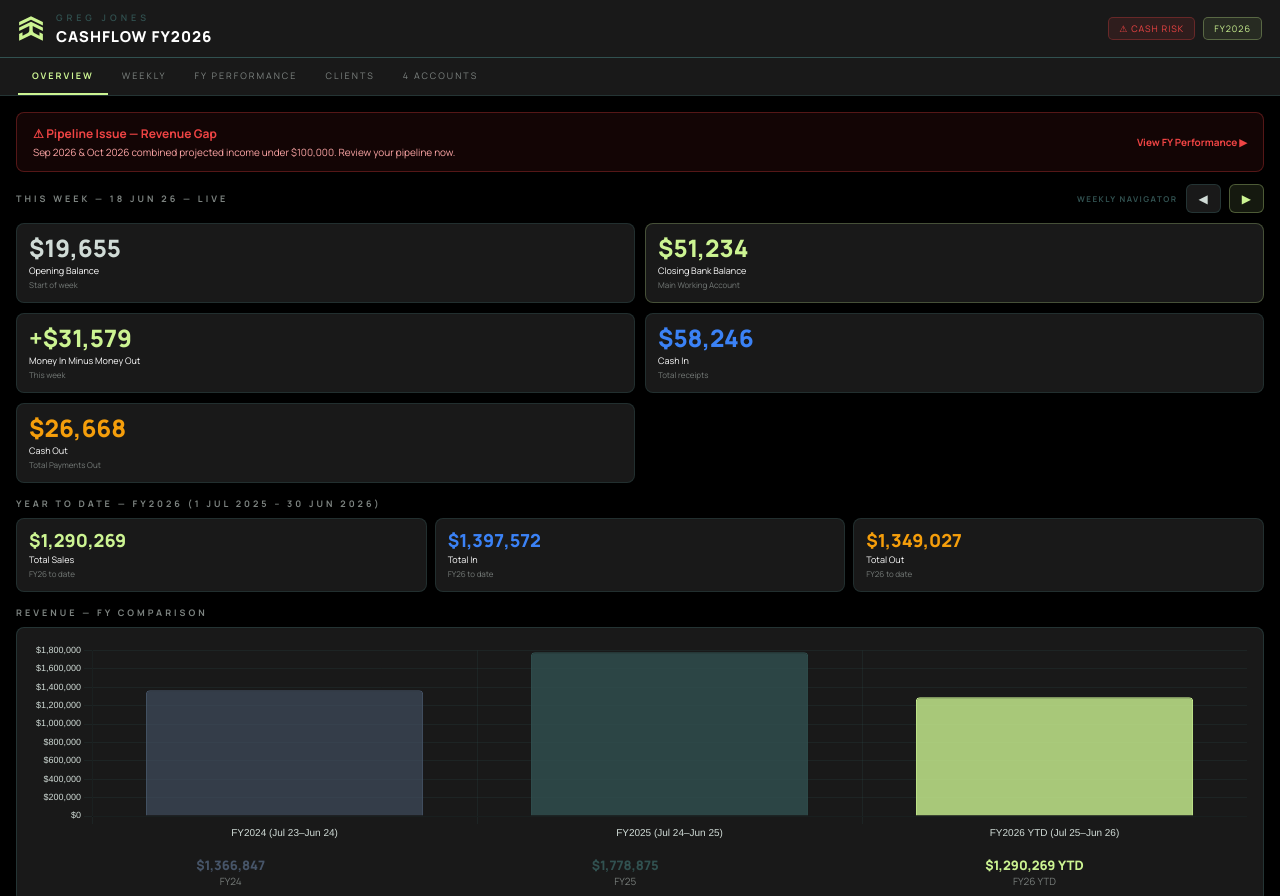
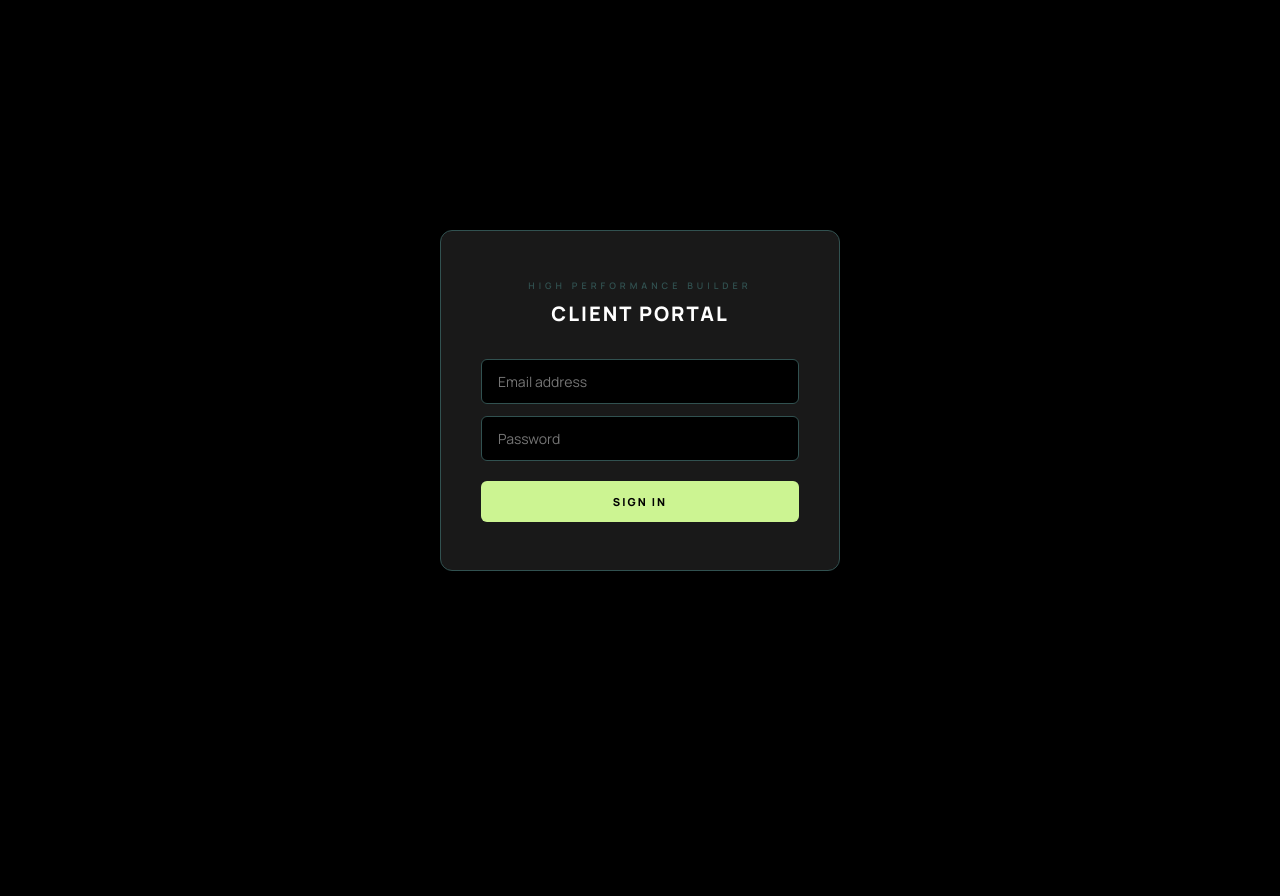
Before and after one commit to Highperformancebuilder/cashflow-dashboard, a plain HTML site: page index.html in a window 1280 px wide. Shown: the top 896 px of the page. After the commit the page ends 800 px from the top, so only its background shows below. Drawn offline with nearby package versions, Linux system fonts and the light colour scheme.

Commit message:
Add files via upload

```diff
--- a/index.html
+++ b/index.html
@@ -6,6 +6,95 @@
 <title>Cashflow — Greg Jones</title>
 <link href="https://fonts.googleapis.com/css2?family=Manrope:wght@400;600;700;800&display=swap" rel="stylesheet">
 <script src="https://cdn.jsdelivr.net/npm/chart.js@4.4.0/dist/chart.umd.min.js"></script>
+<script src="https://cdn.jsdelivr.net/npm/@supabase/supabase-js@2"></script>
+<style>
+#login-screen {
+  position: fixed;
+  inset: 0;
+  background: #000;
+  display: flex;
+  align-items: center;
+  justify-content: center;
+  z-index: 9999;
+  font-family: 'Manrope', sans-serif;
+}
+#login-box {
+  background: #191919;
+  border: 1px solid #315150;
+  border-radius: 12px;
+  padding: 48px 40px;
+  width: 100%;
+  max-width: 400px;
+  text-align: center;
+}
+#login-box .login-label {
+  font-size: 9px;
+  letter-spacing: 4px;
+  text-transform: uppercase;
+  color: #315150;
+  font-weight: 600;
+  margin-bottom: 8px;
+}
+#login-box h2 {
+  font-size: 20px;
+  font-weight: 800;
+  color: #fff;
+  text-transform: uppercase;
+  letter-spacing: 2px;
+  margin-bottom: 32px;
+}
+#login-box input {
+  width: 100%;
+  background: #000;
+  border: 1px solid #315150;
+  border-radius: 6px;
+  padding: 12px 16px;
+  color: #d0dbd6;
+  font-family: 'Manrope', sans-serif;
+  font-size: 14px;
+  margin-bottom: 12px;
+  outline: none;
+}
+#login-box input:focus {
+  border-color: #ccf492;
+}
+#login-btn {
+  width: 100%;
+  background: #ccf492;
+  border: none;
+  border-radius: 6px;
+  padding: 13px;
+  color: #000;
+  font-family: 'Manrope', sans-serif;
+  font-size: 11px;
+  font-weight: 800;
+  letter-spacing: 2px;
+  text-transform: uppercase;
+  cursor: pointer;
+  margin-top: 8px;
+}
+#login-btn:hover { background: #b8e07a; }
+#login-error {
+  color: #ef4444;
+  font-size: 12px;
+  margin-top: 12px;
+  display: none;
+}
+#logout-btn {
+  background: none;
+  border: 1px solid #315150;
+  color: #d0dbd6;
+  border-radius: 5px;
+  padding: 6px 14px;
+  font-size: 9px;
+  letter-spacing: 1px;
+  text-transform: uppercase;
+  cursor: pointer;
+  font-family: 'Manrope', sans-serif;
+}
+#logout-btn:hover { border-color: #ccf492; color: #ccf492; }
+#dashboard-wrap { display: none; }
+</style>
 <style>
 *{box-sizing:border-box;margin:0;padding:0}
 body{background:#000;color:#d0dbd6;font-family:'Manrope',sans-serif;min-height:100vh}
@@ -71,6 +160,22 @@ tr:hover td{background:rgba(49,81,80,.08)}
 </style>
 </head>
 <body>
+
+<!-- LOGIN SCREEN -->
+<div id="login-screen">
+  <div id="login-box">
+    <div class="login-label">High Performance Builder</div>
+    <h2>Client Portal</h2>
+    <input type="email" id="login-email" placeholder="Email address" />
+    <input type="password" id="login-password" placeholder="Password" />
+    <button id="login-btn" onclick="handleLogin()">Sign In</button>
+    <div id="login-error">Invalid email or password. Please try again.</div>
+  </div>
+</div>
+
+<!-- DASHBOARD WRAP -->
+<div id="dashboard-wrap">
+
 <div class="hdr">
   <div style="display:flex;align-items:center;gap:12px">
     <svg width="26" height="27" viewBox="0 0 206.33 212.6"><path fill="#ccf492" d="M8.84,98.81v27.09l80.78-39.1v33.07c0,10.65-6.09,20.37-15.68,25.01l-38.01,18.4v-26.43l-27.09,12.78v53.86l94.33-45.66,94.33,45.66v-53.88l-27.09-12.78v26.45l-38.01-18.4c-9.59-4.64-15.68-14.35-15.68-25.01v-33.07l80.78,39.1v-27.09l-94.33-45.66L8.84,98.81Z"/><polygon fill="#ccf492" points="103.17 9.11 8.84 54.77 8.84 81.86 103.17 36.2 197.49 81.86 197.49 54.77 103.17 9.11"/></svg>
@@ -688,5 +793,48 @@ renderWeekly();
 renderClients();
 renderMonthly();
 </script>
+</div><!-- end dashboard-wrap -->
+
+<script>
+const SUPABASE_URL = 'https://abhmonhsiluraykelrpp.supabase.co';
+const SUPABASE_KEY = 'sb_publishable_D5P8QA2r-4FWmm3TfPpZgA_y1NSlV1W';
+const { createClient } = supabase;
+const sb = createClient(SUPABASE_URL, SUPABASE_KEY);
+
+async function handleLogin() {
+  const email = document.getElementById('login-email').value;
+  const password = document.getElementById('login-password').value;
+  const errEl = document.getElementById('login-error');
+  errEl.style.display = 'none';
+
+  const { data, error } = await sb.auth.signInWithPassword({ email, password });
+
+  if (error) {
+    errEl.style.display = 'block';
+    return;
+  }
+
+  document.getElementById('login-screen').style.display = 'none';
+  document.getElementById('dashboard-wrap').style.display = 'block';
+}
+
+async function handleLogout() {
+  await sb.auth.signOut();
+  document.getElementById('login-screen').style.display = 'flex';
+  document.getElementById('dashboard-wrap').style.display = 'none';
+  document.getElementById('login-email').value = '';
+  document.getElementById('login-password').value = '';
+}
+
+// Check if already logged in
+(async () => {
+  const { data: { session } } = await sb.auth.getSession();
+  if (session) {
+    document.getElementById('login-screen').style.display = 'none';
+    document.getElementById('dashboard-wrap').style.display = 'block';
+  }
+})();
+</script>
+
 </body>
 </html>
```
